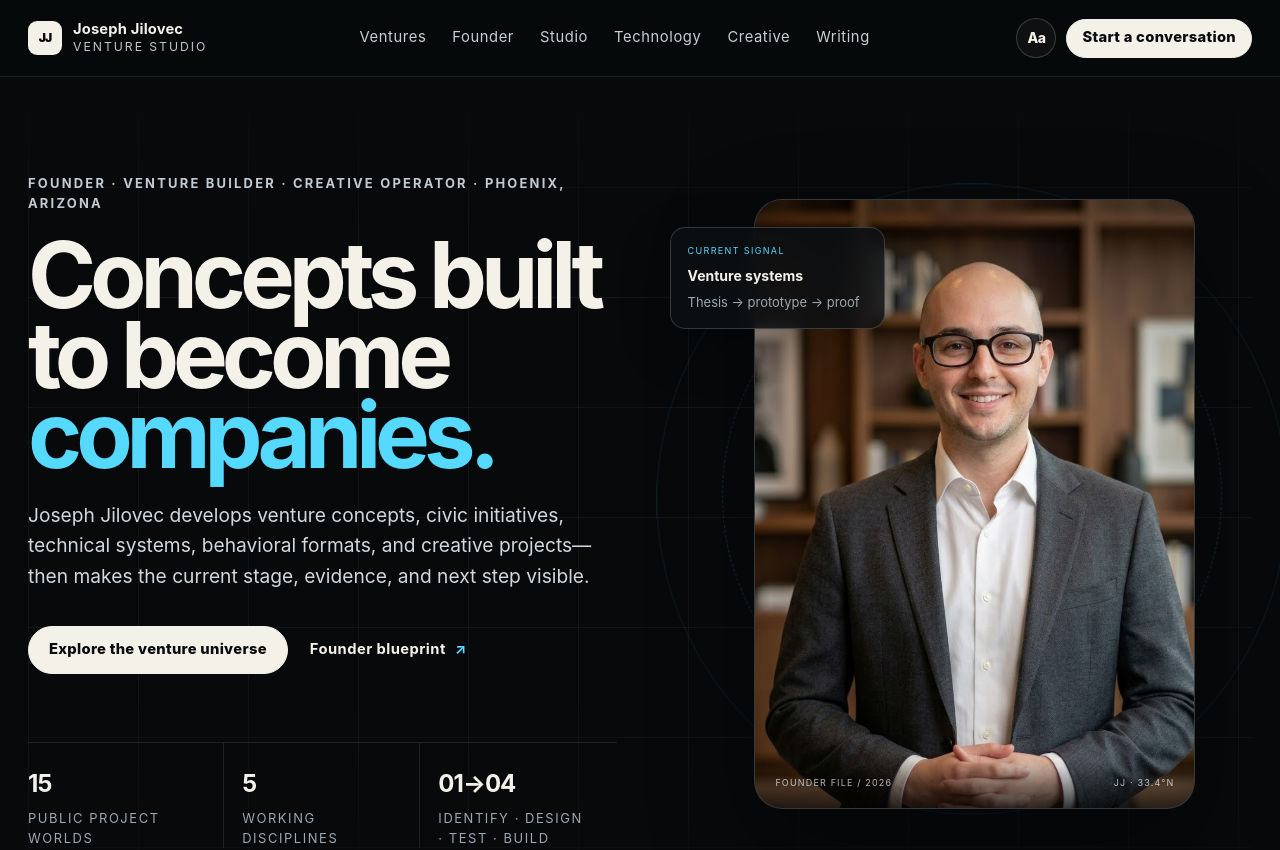
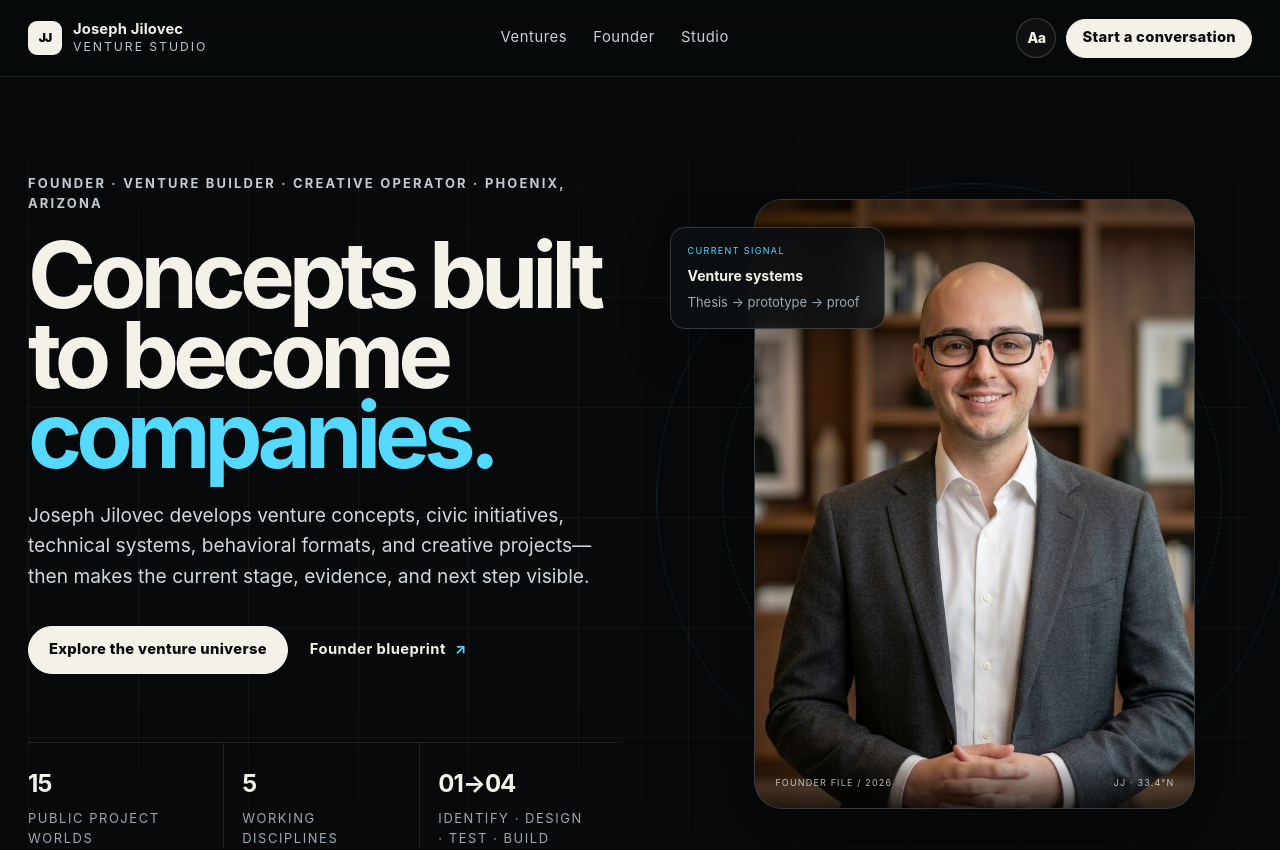
Before and after one commit to josephjilovec/josephjilovec, a Next.js app: page / in a window 1280 px wide. Shown: the top 850 px of the page. Built offline with nearby package versions, Linux system fonts and the light colour scheme.

Commit message:
Streamline primary navigation

```diff
--- a/components/navigation/SiteHeader.tsx
+++ b/components/navigation/SiteHeader.tsx
@@ -8,9 +8,6 @@ const nav = [
   ["Ventures", "/ventures"],
   ["Founder", "/founder"],
   ["Studio", "/studio"],
-  ["Technology", "/technology"],
-  ["Creative", "/creative"],
-  ["Writing", "/writing"],
 ] as const;
 
 export function SiteHeader() {
```
